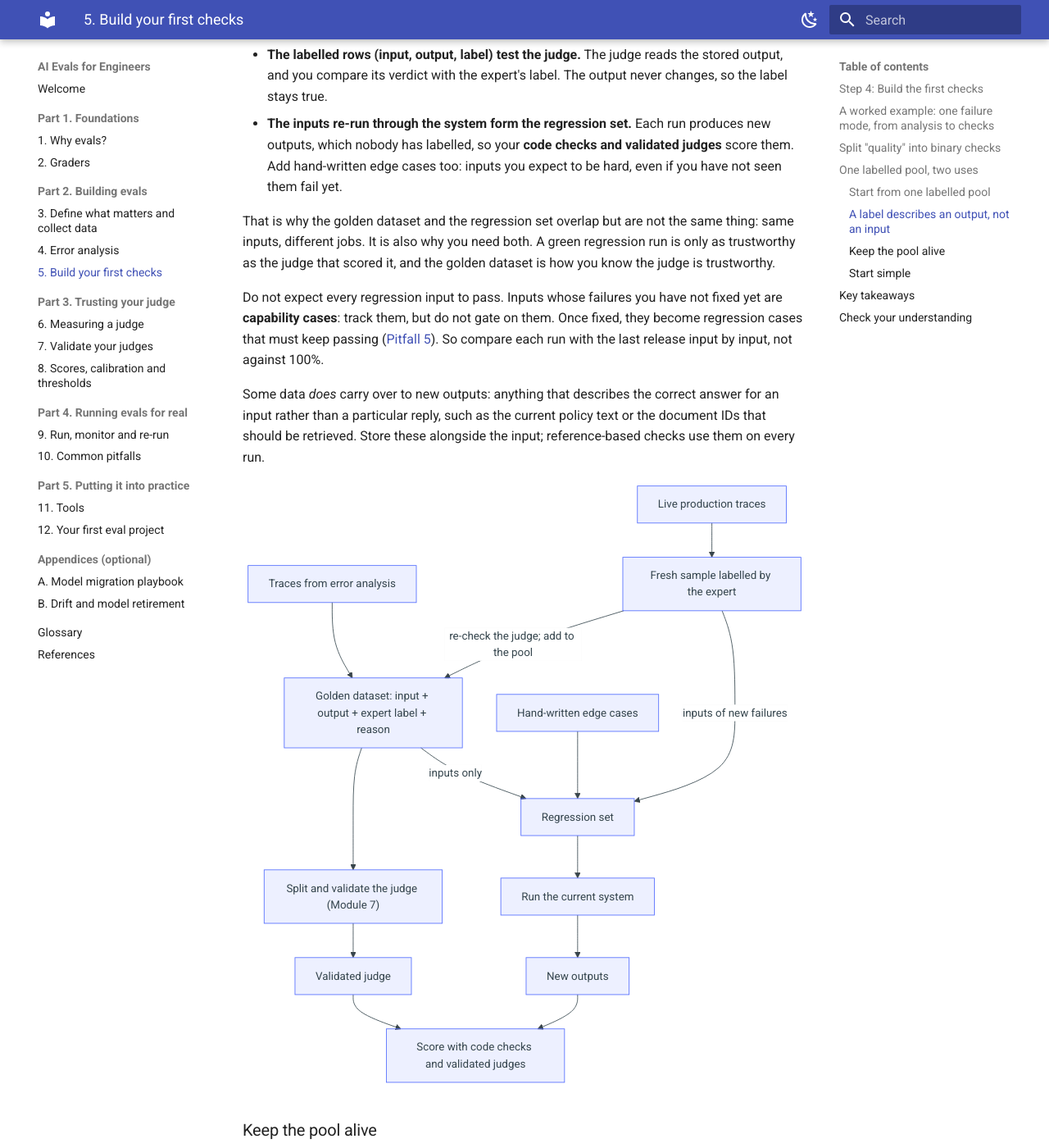
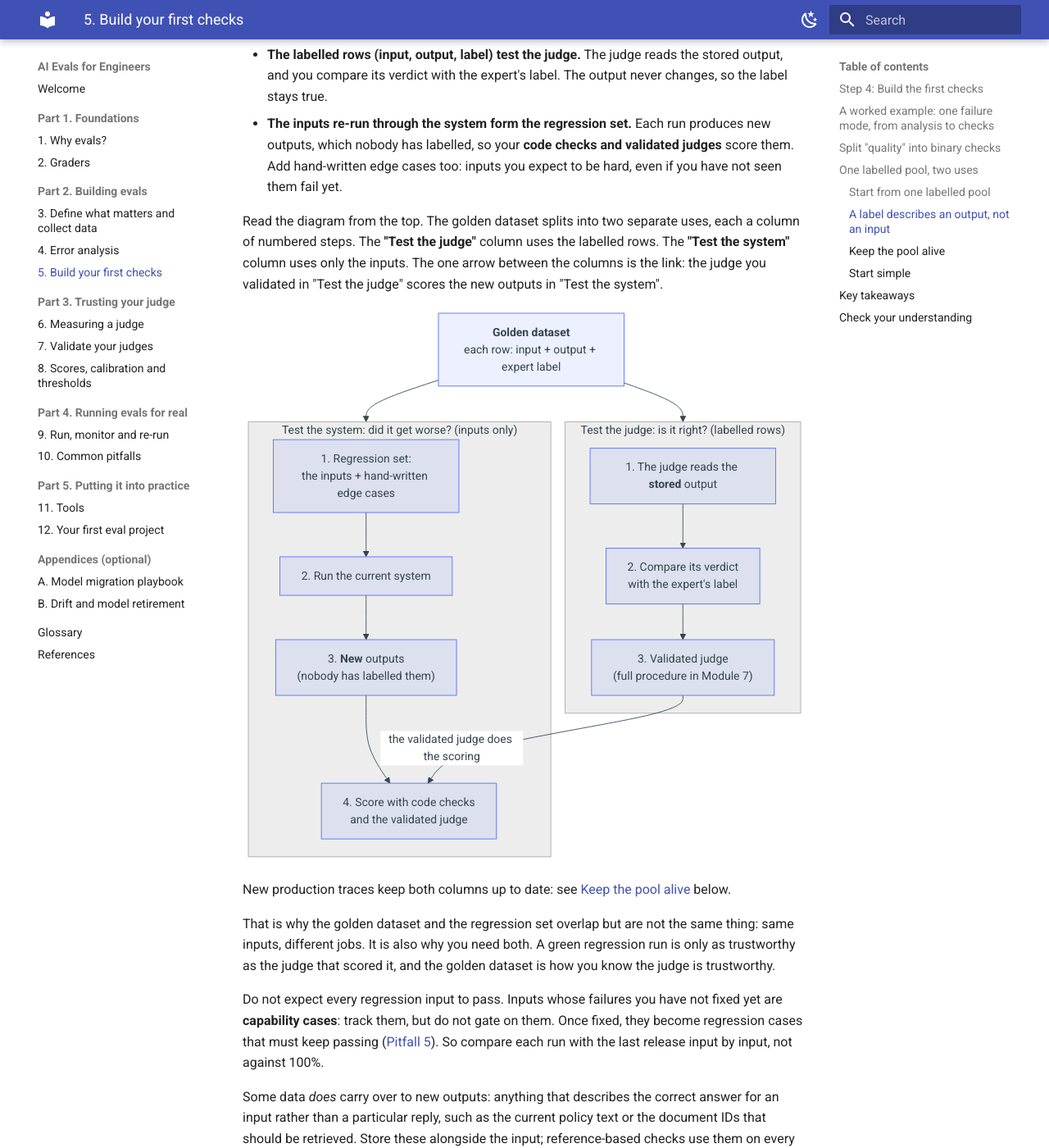
Before and after one commit to elcronos/ai-evals-for-engineers, an MkDocs documentation site: the page built from docs/05-build-checks.md, in a window 1280 px wide and 1400 px high, scrolled down 4297 px. Shown: the whole window at 82% size. Built offline with MkDocs 1.6.1 and Material for MkDocs 9.7.7, drawn with Linux system fonts in a browser that asks for light colours.

Commit message:
Simplify the golden dataset flowchart in Module 5
Show one starting point splitting into two numbered columns, test the
judge and test the system, linked by a single arrow. Move the diagram
next to the list it illustrates and drop the production loop, which the
next section covers.

Co-Authored-By: Claude Opus 5.5 <noreply@anthropic.com>

````diff
--- a/docs/05-build-checks.md
+++ b/docs/05-build-checks.md
@@ -101,27 +101,34 @@ So the pool has two uses:
 - **The labelled rows (input, output, label) test the judge.** The judge reads the stored output, and you compare its verdict with the expert's label. The output never changes, so the label stays true.
 - **The inputs re-run through the system form the regression set.** Each run produces new outputs, which nobody has labelled, so your **code checks and validated judges** score them. Add hand-written edge cases too: inputs you expect to be hard, even if you have not seen them fail yet.
 
+Read the diagram from the top. The golden dataset splits into two separate uses, each a column of numbered steps. The **"Test the judge"** column uses the labelled rows. The **"Test the system"** column uses only the inputs. The one arrow between the columns is the link: the judge you validated in "Test the judge" scores the new outputs in "Test the system".
+
+```mermaid
+flowchart TB
+    POOL["<b>Golden dataset</b><br/>each row: input + output + expert label"]
+    subgraph USE1["Test the judge: is it right? (labelled rows)"]
+        direction TB
+        J1["1. The judge reads the <b>stored</b> output"] --> J2["2. Compare its verdict<br/>with the expert's label"]
+        J2 --> J3["3. Validated judge<br/>(full procedure in Module 7)"]
+    end
+    subgraph USE2["Test the system: did it get worse? (inputs only)"]
+        direction TB
+        R1["1. Regression set:<br/>the inputs + hand-written edge cases"] --> R2["2. Run the current system"]
+        R2 --> R3["3. <b>New</b> outputs<br/>(nobody has labelled them)"]
+        R3 --> R4["4. Score with code checks<br/>and the validated judge"]
+    end
+    POOL --> USE1
+    POOL --> USE2
+    J3 -->|"the validated judge does the scoring"| R4
+```
+
+New production traces keep both columns up to date: see [Keep the pool alive](#keep-pool-alive) below.
+
 That is why the golden dataset and the regression set overlap but are not the same thing: same inputs, different jobs. It is also why you need both. A green regression run is only as trustworthy as the judge that scored it, and the golden dataset is how you know the judge is trustworthy.
 
 Do not expect every regression input to pass. Inputs whose failures you have not fixed yet are **capability cases**: track them, but do not gate on them. Once fixed, they become regression cases that must keep passing ([Pitfall 5](10-pitfalls.md#pitfall-5)). So compare each run with the last release input by input, not against 100%.
 
 Some data *does* carry over to new outputs: anything that describes the correct answer for an input rather than a particular reply, such as the current policy text or the document IDs that should be retrieved. Store these alongside the input; reference-based checks use them on every run.
-
-```mermaid
-flowchart TD
-    EA["Traces from error analysis"] --> POOL["Golden dataset: input + output + expert label + reason"]
-    POOL --> V["Split and validate the judge (Module 7)"]
-    V --> JUDGE["Validated judge"]
-    POOL -->|"inputs only"| REG["Regression set"]
-    EDGE["Hand-written edge cases"] --> REG
-    REG --> RUN["Run the current system"]
-    RUN --> NEW["New outputs"]
-    NEW --> SCORE["Score with code checks and validated judges"]
-    JUDGE --> SCORE
-    PROD["Live production traces"] --> SAMPLE["Fresh sample labelled by the expert"]
-    SAMPLE -->|"re-check the judge; add to the pool"| POOL
-    SAMPLE -->|"inputs of new failures"| REG
-```
 
 ### Keep the pool alive { #keep-pool-alive }
 
````
